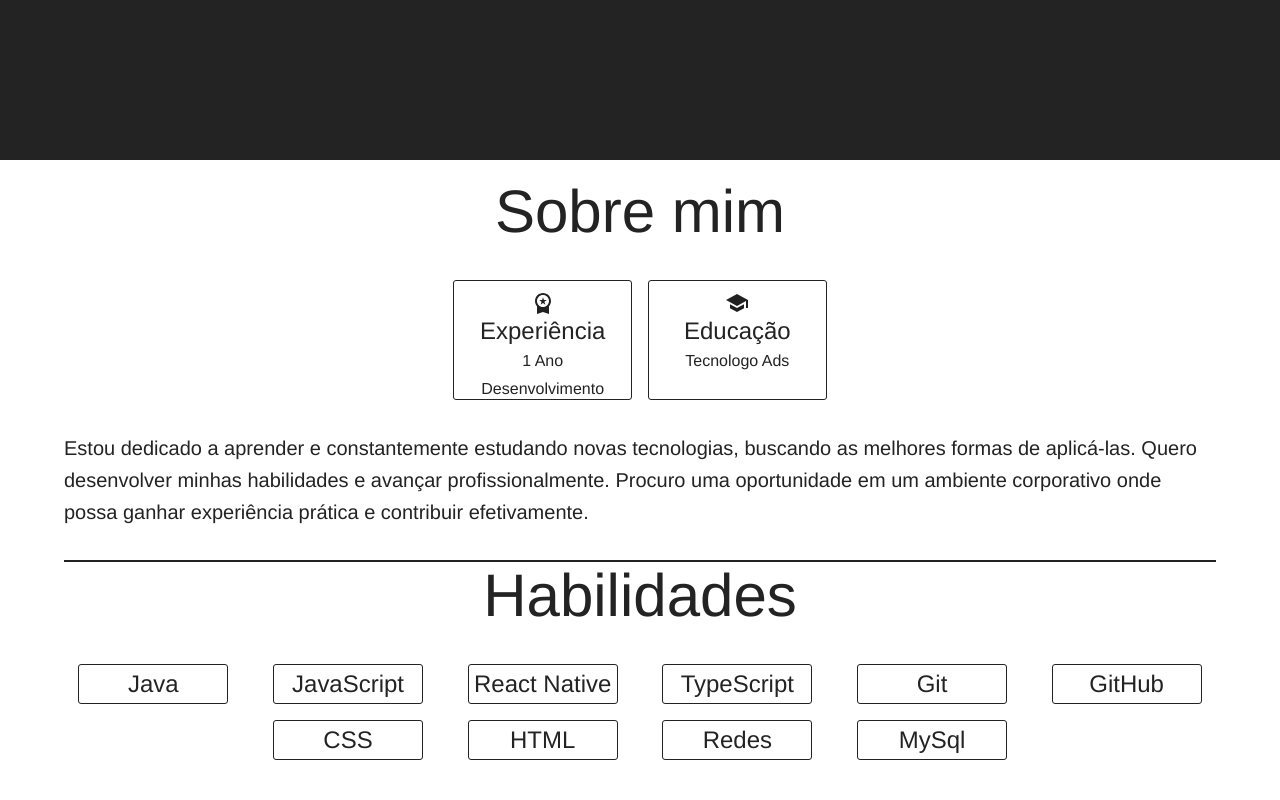
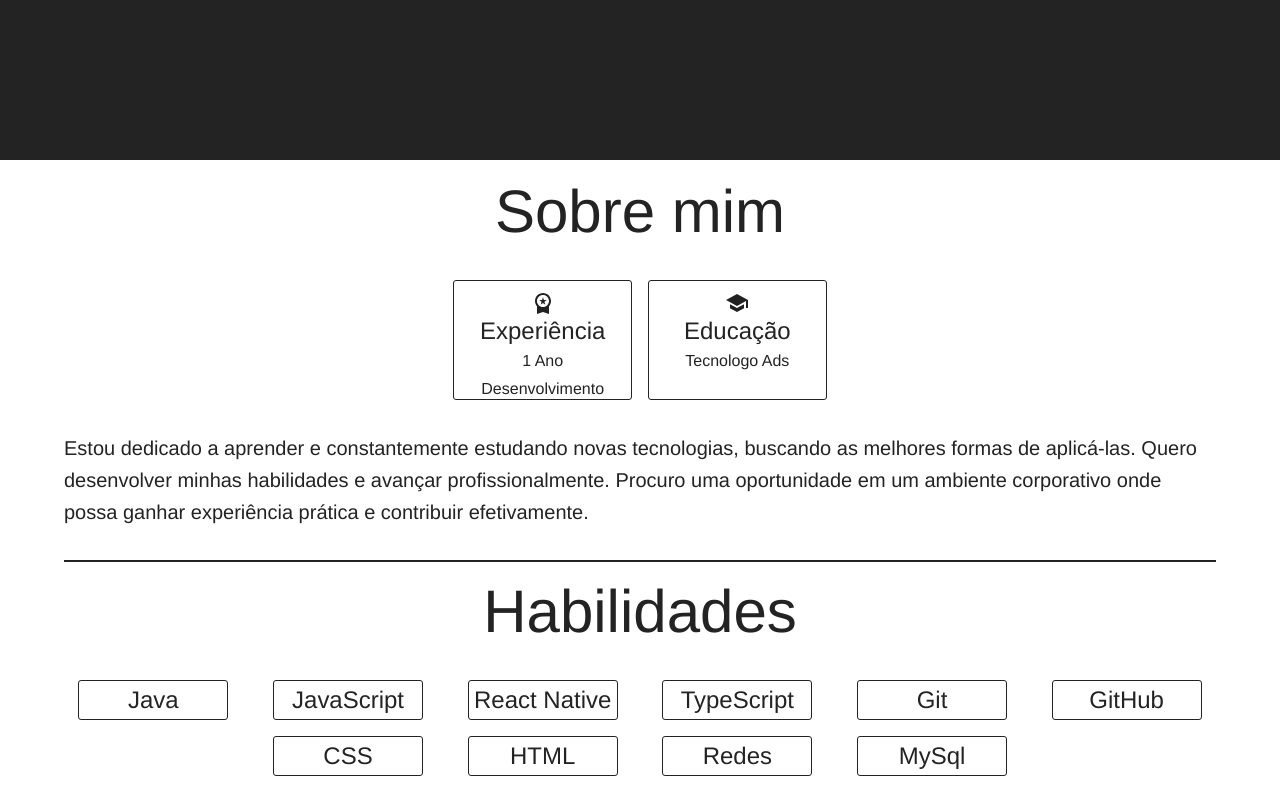
Before and after one commit to pedrofabriciodev/myPortfolio, a React (Vite) app: page / in a window 1280 px wide. Shown: the part 640-1440 px from the top of the page. Built offline with nearby package versions, Linux system fonts and the light colour scheme.

Commit message:
style: add padding top

```diff
--- a/src/pages/Home/sections/Skills/Skills.tsx
+++ b/src/pages/Home/sections/Skills/Skills.tsx
@@ -13,7 +13,7 @@ const Skills = () => {
           <Grid container spacing={4} display={'flex'}>
 
             <Grid size={{ xs: 12, md: 12 }}>
-              <Typography color="primary.main" variant="h2" textAlign={"center"}>Habilidades</Typography>
+              <Typography color="primary.main" variant="h2" textAlign={"center"} pt={2}>Habilidades</Typography>
             </Grid>
 
             <Grid container size={{ xs: 12, md: 12 }} display={"flex"} justifyContent={'center'} spacing={2} >
```
